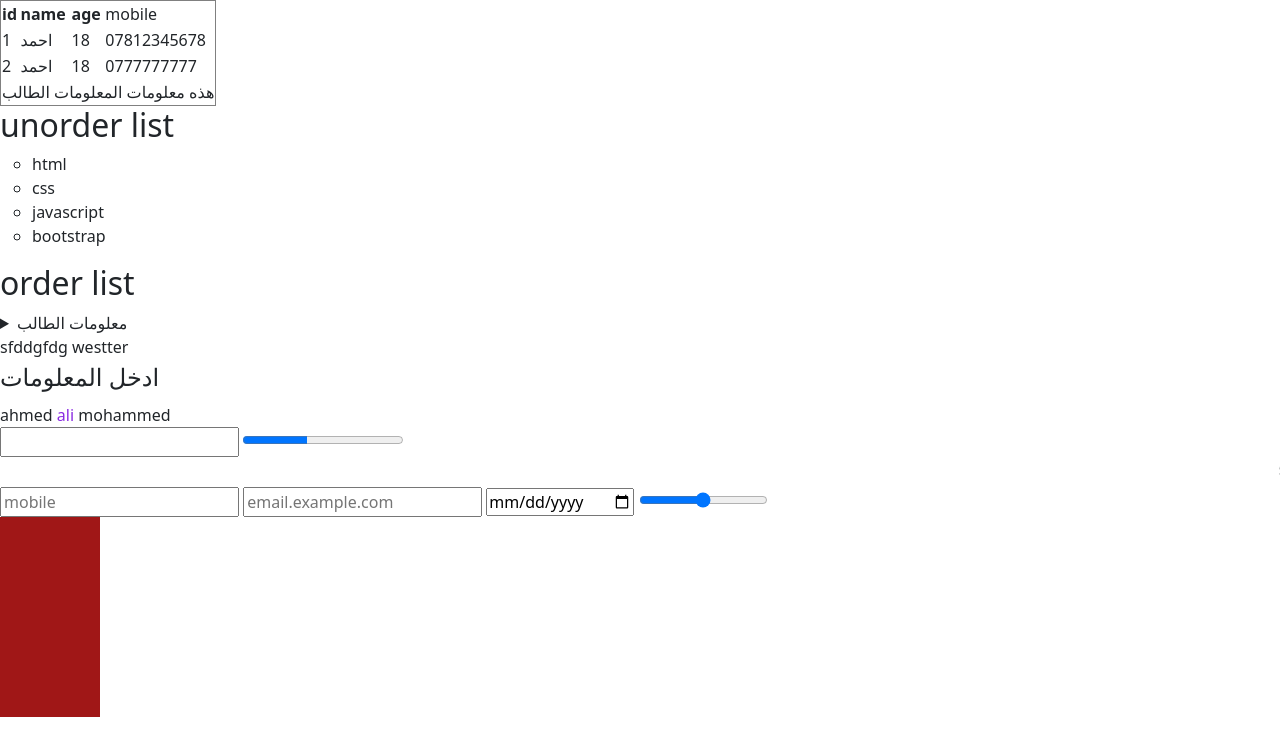
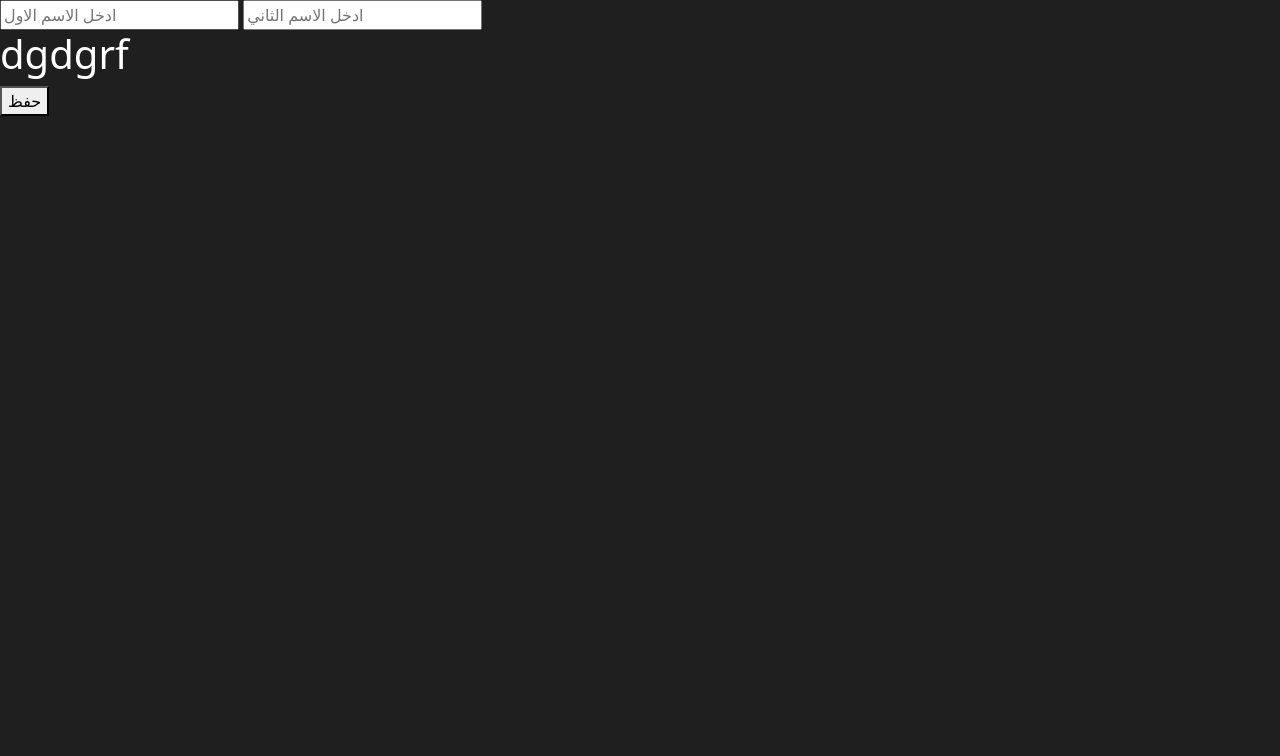
Before and after one commit to ahmed-info/mega-course-basic, a PHP site: page /myfile/index.html in a window 1280 px wide. Shown: the top 756 px of the page. Run offline with PHP 8.4, Linux system fonts and the light colour scheme; some libraries are stand-ins or nearby versions.

Commit message:
lecture4

```diff
--- a/myfile/index.html
+++ b/myfile/index.html
@@ -11,71 +11,41 @@
     <meta name="keywords" content="برمجة, برامجو">
 </head>
 <body>
-<table border="">
-    <thead bordered="">
-        <th>id</th>
-        <th>name</th>
-        <th>age</th>
-        <td>mobile</td>
-    </thead>
-    <tbody>
+    <!-- <input type="number" id="num1" placeholder="ادخل الرقفم الاول">4
+    <input type="number" id="num2" placeholder="ادخل الرقم الثاني"> -->
+    <input type="text" id="name1" placeholder="ادخل الاسم الاول">
+    <input type="text" id="name2" placeholder="ادخل الاسم الثاني">
+    <h1 id="result" style="color: #ffffff;">dgdgrf</h1>
 
-        <td>1</td>
-            <td>احمد</td>
-            <td>18</td>
-            <td>07812345678</td>
-
-         <tr>
-
-            <td>2</td>
-            <td>احمد</td>
-            <td>18</td>
-            <td>0777777777</td>
-        </tr>
-    </tbody>
-    <tr>
-        <td colspan="4">هذه معلومات المعلومات الطالب</td>
-    </tr>
-   <tfoot></tfoot>
-</table>
-<h2>unorder list</h2>
-<ul type="circle">
-    <li>html</li>
-    <li>css</li>
-    <li>javascript</li>
-    <li>bootstrap</li>
-</ul>
-
-<h2>order list</h2>
+    <button type="button" id="btn">حفظ</button>
 
 
-<details>
-  <summary>معلومات الطالب</summary>
-  <ol type="a"  reversed>
-    <li>html</li>
-    <li>css</li>
-    <li>javascript</li>
-    <li>bootstrap</li>
-</ol>
-</details>
-<fieldset>
-    sfddgfdg westter
-    <legend>ادخل المعلومات</legend>
-</fieldset>
-<div>ahmed <span class="color-violet"> ali</span>  mohammed</div>
+    <script >
+const num1 = document.getElementById('num1');
+const num2 = document.getElementById('num2');
+function add(){
+    const result = Number(num1.value) + Number(num2.value);
+    alert(result);
+}
 
-<input type="text" class="square">
-<progress value="60" min="0" max="150">
-</progress>
-    <marquee behavior="" direction="top" >sfdgf sfert vfegr</marquee>
-    <div>
-    <input type="text" placeholder="mobile">
-    <input type="email" placeholder="email.example.com">
-    <input type="date">
-    <input type="range">
-    </div>
-    <div class="div1"></div>
-    <script src="myscript.js">
+// console.log(name1+'  '+name2);
+// console.log(`fullname : ${name1}    ${name2}`)
+
+/*===========================================================
+*/
+
+
+let name1 = document.getElementById('name1');
+let name2 = document.getElementById('name2');
+
+const btn = document.getElementById('btn');
+let result = document.getElementById('result');
+
+function fullname(){
+    result.innerHTML = name1.value +' '+name2.value;
+}
+        btn.addEventListener('click', fullname);
+
     </script>
 </body>
 </html>
--- a/style.css
+++ b/style.css
@@ -7,6 +7,7 @@
 
         body {
             /* background-color: orange; */
+            background-color: #1F1F1F;
         }
 
         .main .child2 {
```
Also changed, not shown: myfile/myscript.js (added).
